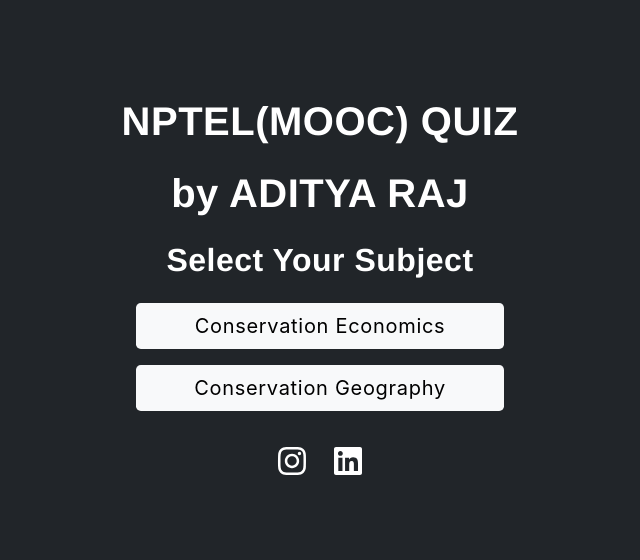
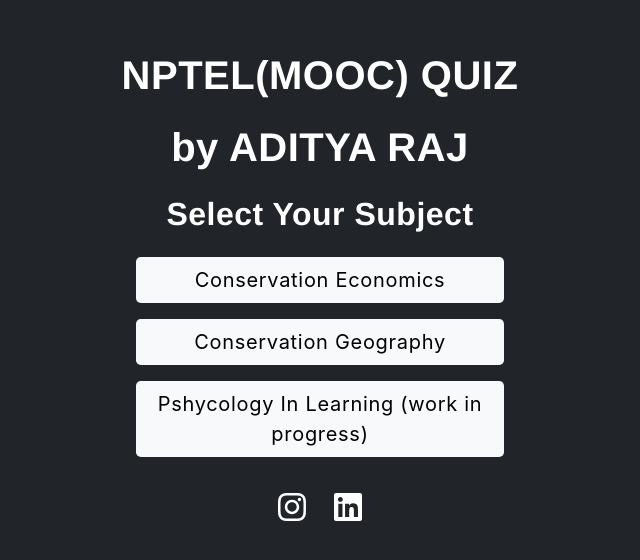
Before and after one commit to ADITYARAJ97513/quiz_app, a React (Create React App) app: page / in a window 1280 px wide. Shown: the part 110-670 px from the top of the page, without its empty margins (320-960 px from the left). Built offline with nearby package versions, Linux system fonts and the light colour scheme.

Commit message:
added new subject

```diff
--- a/src/components/Start.js
+++ b/src/components/Start.js
@@ -24,6 +24,9 @@ const Start = () => {
                   </button>
                   <button className='btn btn-light btn-lg' onClick={() => selectSubject('Geography')}>
                     Conservation Geography
+                  </button>
+                  <button className='btn btn-light btn-lg' >
+                    Pshycology In Learning (work in progress)
                   </button>
                 </div>
 
```
